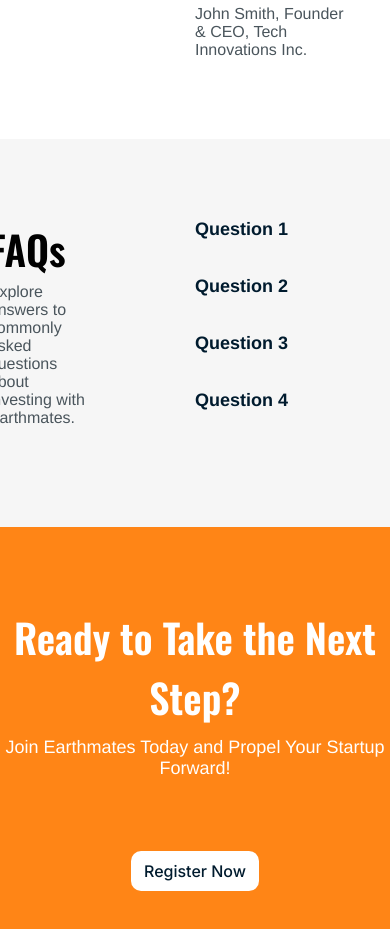
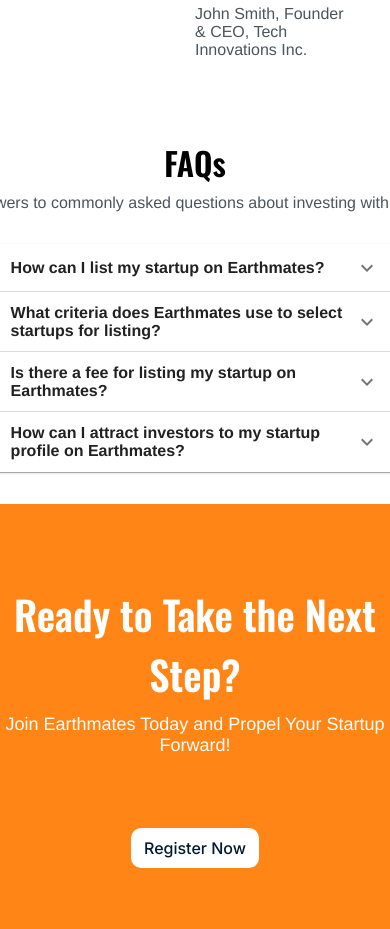
Before and after one commit to earthmates/earthmates.github.io, a React (Vite) app: page /startups in a window 390 px wide. Shown: the part 5960-6889 px from the top of the page. Built offline with nearby package versions, Linux system fonts and the light colour scheme.

Commit message:
FAQ  created and responsive abled

```diff
--- a/package.json
+++ b/package.json
@@ -9,6 +9,10 @@
     "preview": "vite preview"
   },
   "dependencies": {
+    "@emotion/react": "^11.11.4",
+    "@emotion/styled": "^11.11.5",
+    "@mui/icons-material": "^5.15.19",
+    "@mui/material": "^5.15.18",
     "@types/node": "^20.12.7",
     "classnames": "^2.5.1",
     "react": "^18.2.0",
--- a/src/components/investors/investors.tsx
+++ b/src/components/investors/investors.tsx
@@ -8,6 +8,12 @@ import FilevalidationIcon from "../../assets/investor_page/user-group.png";
 
 import IconSvg from "../../assets/investor_page/icon.svg";
 import ReviewSvg from "../../assets/startup_page/review.svg";
+
+//mui
+import Accordion from "@mui/material/Accordion";
+import AccordionSummary from "@mui/material/AccordionSummary";
+import AccordionDetails from "@mui/material/AccordionDetails";
+import ExpandMoreIcon from "@mui/icons-material/ExpandMore";
 
 export interface InvestorsProps {
   className?: string;
@@ -143,18 +149,94 @@ export const Investors = ({ className }: InvestorsProps) => {
         </div>
       </div>
       <div className={styles.faq}>
-        <div className={styles.header}>
-          <h1>FAQs</h1>
-          <p>
+        <div className={styles.title_container}>
+          <h1 className={styles.title}>FAQs</h1>
+          <p className={styles.paragraph}>
             Explore answers to commonly asked questions about investing with
             Earthmates.
           </p>
         </div>
-        <div className={styles.questions}>
-          <h1>Question 1</h1>
-          <h1>Question 2</h1>
-          <h1>Question 3</h1>
-          <h1>Question 4</h1>
+        <div
+          className={styles.accordion_container}
+          style={{ width: "70%", margin: "auto" }}
+        >
+          <Accordion>
+            <AccordionSummary
+              className={styles.accordionSummary}
+              expandIcon={<ExpandMoreIcon />}
+              aria-controls="panel1a-content"
+              id="panel1a-header"
+            >
+              How can I find investment opportunities on Earthmates?
+            </AccordionSummary>
+            <AccordionDetails>
+              Investors can discover investment opportunities on Earthmates by
+              browsing through curated profiles of African startups. Our
+              platform offers a wide range of projects across various
+              industries, allowing investors to explore opportunities that align
+              with their investment criteria and preferences.
+            </AccordionDetails>
+          </Accordion>
+          <Accordion>
+            <AccordionSummary
+              className={styles.accordionSummary}
+              expandIcon={<ExpandMoreIcon />}
+              aria-controls="panel2a-content"
+              id="panel2a-header"
+            >
+              What criteria does Earthmates use to match investors with
+              startups?
+            </AccordionSummary>
+            <AccordionDetails>
+              Earthmates matches investors with startups based on several
+              criteria including the investor's preferences, risk tolerance,
+              investment goals, industry focus, geographic location, and the
+              startup's stage of development, market potential, and alignment
+              with the investor's interests.
+            </AccordionDetails>
+          </Accordion>
+          <Accordion>
+            <AccordionSummary
+              className={styles.accordionSummary}
+              expandIcon={<ExpandMoreIcon />}
+              aria-controls="panel3a-content"
+              id="panel3a-header"
+            >
+              Are there any fees associated with using Earthmates as an
+              investor?
+            </AccordionSummary>
+            <AccordionDetails>
+              As an investor using Earthmates, you typically won't encounter any
+              fees for accessing the platform or browsing the startups. However,
+              there might be fees associated with specific investment
+              transactions or additional services offered by Earthmates, so it's
+              essential to review their terms and conditions for any potential
+              costs.
+            </AccordionDetails>
+          </Accordion>
+          <Accordion>
+            <AccordionSummary
+              className={styles.accordionSummary}
+              expandIcon={<ExpandMoreIcon />}
+              aria-controls="panel4a-content"
+              id="panel4a-header"
+            >
+              How does Earthmates ensure the quality and legitimacy of the
+              investment opportunities listed on the platform?
+            </AccordionSummary>
+            <AccordionDetails>
+              Earthmates employs various measures to ensure the quality and
+              legitimacy of the investment opportunities listed on its platform.
+              These measures may include thorough due diligence processes on
+              startups, verification of key information provided by startups,
+              background checks on founders and management teams, screening for
+              compliance with regulatory requirements, and implementing
+              mechanisms for investor feedback and ratings. Additionally,
+              Earthmates may leverage partnerships with trusted organizations,
+              advisors, and industry experts to validate the credibility of
+              listed opportunities.
+            </AccordionDetails>
+          </Accordion>
         </div>
       </div>
       <div className={styles.next_steps}>
--- a/src/components/startups/startups.module.scss
+++ b/src/components/startups/startups.module.scss
@@ -391,7 +391,19 @@
   margin-left: 0em;
 }
 
+//faq section
+
 .faq {
+  display: flex;
+  flex-direction: column;
+
+  align-items: center;
+  justify-content: center;
+
+  @media (max-width: $mobile-width) {
+    padding-bottom: 2em;
+  }
+  @media (min-width: $mobile-width) {
     padding: 5em;
     display: flex;
     align-items: start;
@@ -399,45 +411,51 @@
     justify-content: start;
     background-color: #f6f6f6;
   }
+}
 
-.faq .header {
+.faq .title_container {
   display: flex;
   flex-direction: column;
   justify-content: center;
-  row-gap: 0.25em;
+  row-gap: 0.5em;
+
+  text-align: center;
+
+  @media (min-width: $mobile-width) {
     text-align: start;
     width: 50%;
+    row-gap: 0.25em;
   }
 
-.faq .header h1 {
+  @media (max-width: $mobile-width) {
+    margin-bottom: 2em;
+  }
+
+  .title {
     font-family: $header-font;
-  font-size: 40px;
+    font-size: 2em;
     font-weight: 600;
   }
 
-.faq .header p {
+  .paragraph {
     font-family: Helvetica, sans-serif;
-  font-size: 16px;
+    font-size: 1em;
     font-weight: 300;
     color: #4a555c;
+    @media (min-width: $mobile-width) {
       width: 50%;
     }
-
-.faq .questions {
-  display: flex;
-  align-items: start;
-  flex-direction: column;
-  justify-content: center;
-  column-gap: 2em;
+  }
+}
+.accordion_container {
+  font-family: Helvetica, sans-serif;
+  font-weight: 300;
 }
 
-.faq .questions h1 {
-  font-family: Helvetica, sans-serif;
-  font-size: 18px;
+.accordionSummary {
   font-weight: 600;
-  color: #001b2e;
-  margin-bottom: 2em;
 }
+////////////////////////////////////////////////////////////////////////////////////////////////
 
 .next_steps {
   padding: 5em;
--- a/src/components/startups/startups.tsx
+++ b/src/components/startups/startups.tsx
@@ -13,6 +13,12 @@ import FilevalidationIcon from "../../assets/startup_page/file-validation.svg";
 import DesktopIcon from "../../assets/startup_page/desktop.svg";
 import IconSvg from "../../assets/startup_page/icon.svg";
 import ReviewSvg from "../../assets/startup_page/review.svg";
+
+//mui
+import Accordion from "@mui/material/Accordion";
+import AccordionSummary from "@mui/material/AccordionSummary";
+import AccordionDetails from "@mui/material/AccordionDetails";
+import ExpandMoreIcon from "@mui/icons-material/ExpandMore";
 
 export interface StartupsProps {
   className?: string;
@@ -164,18 +170,80 @@ export const Startups = ({ className }: StartupsProps) => {
         </div>
       </div>
       <div className={styles.faq}>
-        <div className={styles.header}>
-          <h1>FAQs</h1>
-          <p>
+        <div className={styles.title_container}>
+          <h1 className={styles.title}>FAQs</h1>
+          <p className={styles.paragraph}>
             Explore answers to commonly asked questions about investing with
             Earthmates.
           </p>
         </div>
-        <div className={styles.questions}>
-          <h1>Question 1</h1>
-          <h1>Question 2</h1>
-          <h1>Question 3</h1>
-          <h1>Question 4</h1>
+        <div
+          className={styles.accordion_container}
+          style={{ width: "70%", margin: "auto" }}
+        >
+          <Accordion>
+            <AccordionSummary
+              className={styles.accordionSummary}
+              expandIcon={<ExpandMoreIcon />}
+              aria-controls="panel1a-content"
+              id="panel1a-header"
+            >
+              How can I list my startup on Earthmates?
+            </AccordionSummary>
+            <AccordionDetails>
+              Listing your startup on Earthmates is easy. Simply sign up for an
+              account as a founder, complete your startup profile with relevant
+              information about your project, and submit it for review. Our team
+              will then evaluate your submission and notify you once your
+              startup is listed on the platform.
+            </AccordionDetails>
+          </Accordion>
+          <Accordion>
+            <AccordionSummary
+              className={styles.accordionSummary}
+              expandIcon={<ExpandMoreIcon />}
+              aria-controls="panel2a-content"
+              id="panel2a-header"
+            >
+              What criteria does Earthmates use to select startups for listing?
+            </AccordionSummary>
+            <AccordionDetails>
+              Earthmates uses a set of criteria including the uniqueness of the
+              idea, market potential, team strength, and sustainability impact
+              to select startups for listing.
+            </AccordionDetails>
+          </Accordion>
+          <Accordion>
+            <AccordionSummary
+              className={styles.accordionSummary}
+              expandIcon={<ExpandMoreIcon />}
+              aria-controls="panel3a-content"
+              id="panel3a-header"
+            >
+              Is there a fee for listing my startup on Earthmates?
+            </AccordionSummary>
+            <AccordionDetails>
+              Listing your startup on Earthmates is free. We believe in
+              supporting entrepreneurs by providing them a platform to showcase
+              their innovations without any initial costs.
+            </AccordionDetails>
+          </Accordion>
+          <Accordion>
+            <AccordionSummary
+              className={styles.accordionSummary}
+              expandIcon={<ExpandMoreIcon />}
+              aria-controls="panel4a-content"
+              id="panel4a-header"
+            >
+              How can I attract investors to my startup profile on Earthmates?
+            </AccordionSummary>
+            <AccordionDetails>
+              To attract investors, ensure your startup profile is complete and
+              compelling. Highlight key aspects such as your business model,
+              market potential, traction, and team expertise. Engage with the
+              Earthmates community and participate in events and pitch sessions.
+            </AccordionDetails>
+          </Accordion>
         </div>
       </div>
       <div className={styles.next_steps}>
```
Also changed, not shown: src/components/investors/investors.module.scss (+36 -19 lines), 1 other file (tests, documents, lock files or other folders). Lines whose indentation alone changed are shown as unchanged.
